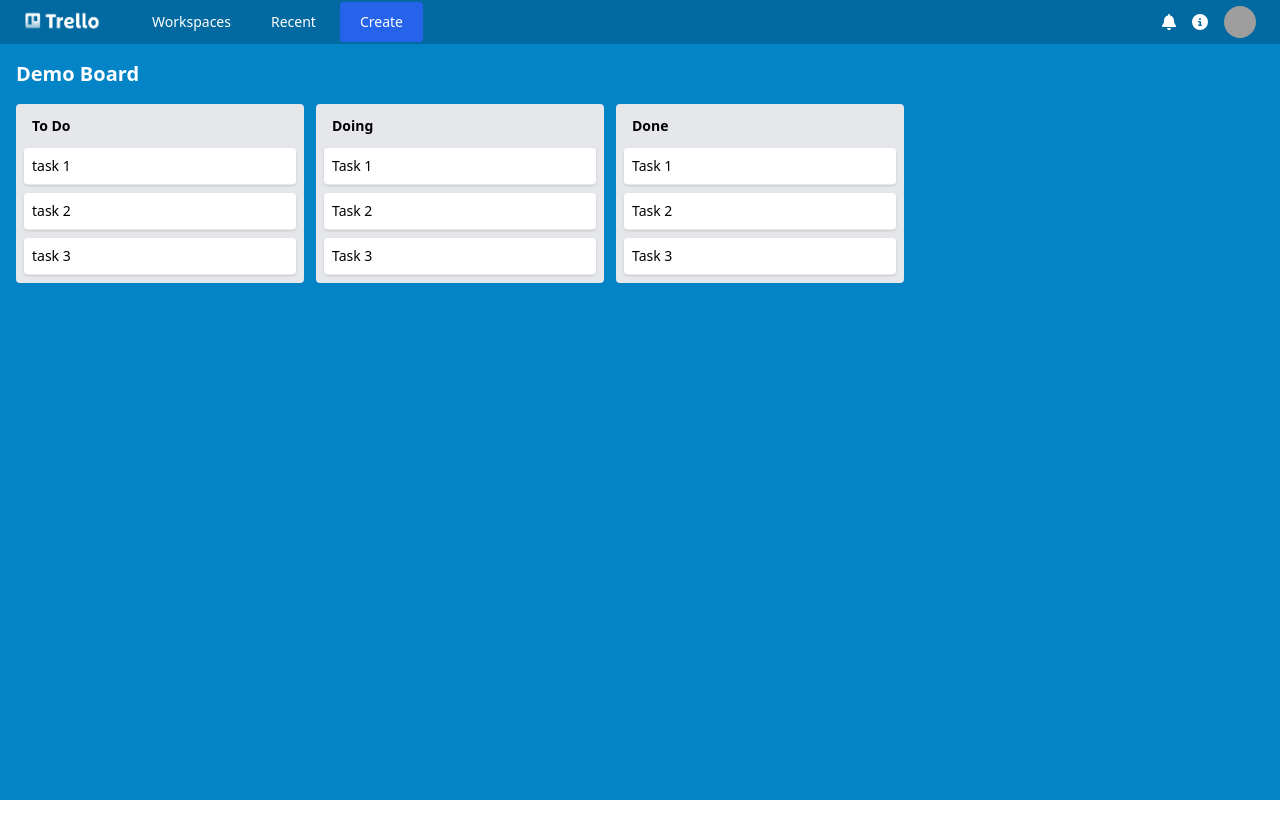
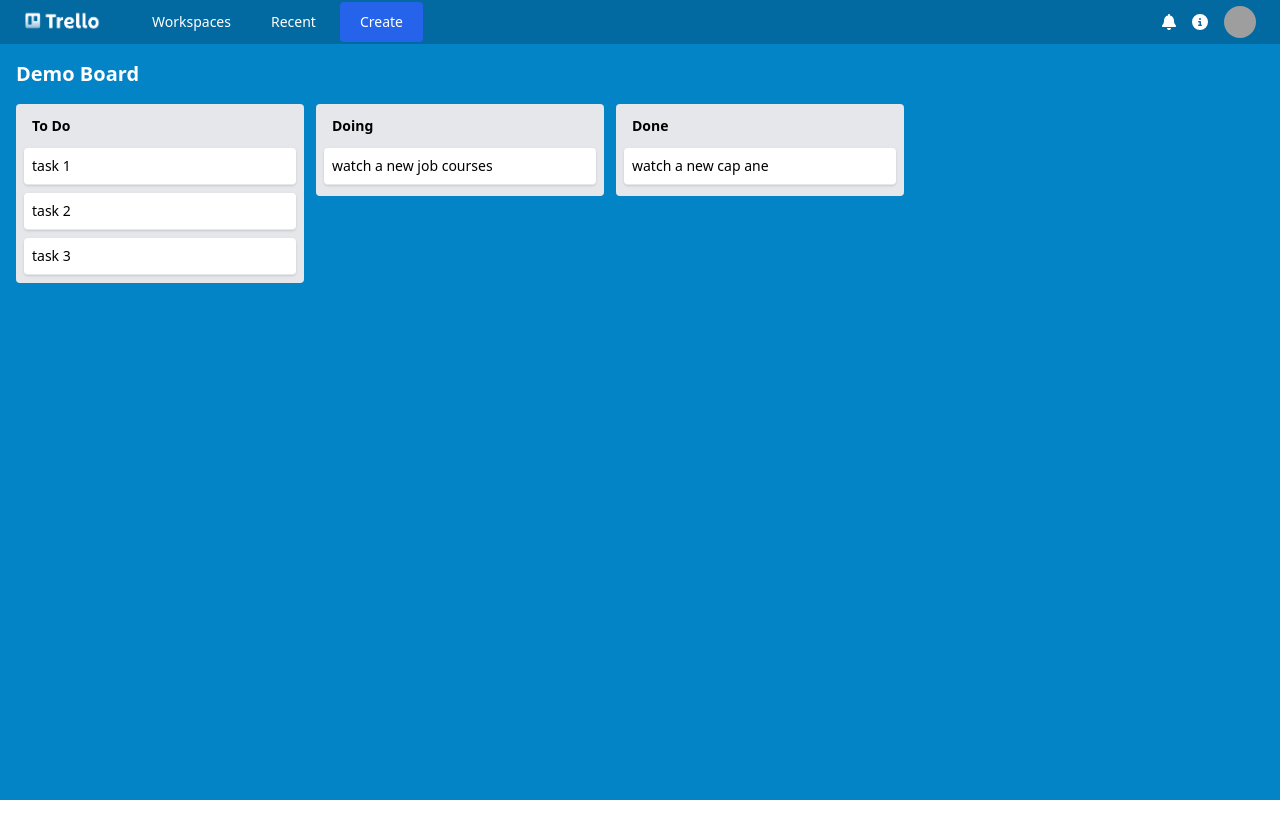
Before and after one commit to AdrianGerman/trello_clon_angular, an Angular app: page /board in a window 1280 px wide. Shown: the top 838 px of the page. Built offline with nearby package versions, Linux system fonts and the light colour scheme; grey boxes are pictures that could not be loaded.

Commit message:
drag and drop with transfer between columns

```diff
--- a/src/app/pages/board/board.component.html
+++ b/src/app/pages/board/board.component.html
@@ -4,22 +4,16 @@
     <div>
       <h2 class="text-xl font-bold text-white my-4">Demo Board</h2>
     </div>
-    <div class="flex items-start w-full h-full">
+    <div class="flex items-start w-full h-full" cdkDropListGroup>
       <div class="rounded bg-gray-200 w-72 p-2 mr-3">
         <div class="flex justify-between py-1">
           <h3 class="text-sm font-bold ml-2">To Do</h3>
         </div>
 
-        <div
-          class="text-sm mt-2"
-          cdkDropList
-          (cdkDropListDropped)="drop($event)"
-        >
-          <div
-            *ngFor="let todo of todos"
-            cdkDrag
-            class="bg-white shadow p-2 rounded mt-2 border-b border-x-gray-300 cursor-pointer hover:bg-gray-400"
-          >
+        <div class="text-sm mt-2 min-h-[2.5rem]" cdkDropList
+          (cdkDropListDropped)="drop($event)" [cdkDropListData]="todos">
+          <div *ngFor="let todo of todos" cdkDrag
+            class="bg-white shadow p-2 rounded mt-2 border-b border-x-gray-300 cursor-pointer hover:bg-gray-400">
             {{ todo.title }}
           </div>
         </div>
@@ -30,21 +24,11 @@
           <h3 class="text-sm font-bold ml-2">Doing</h3>
         </div>
 
-        <div class="text-sm mt-2">
-          <div
-            class="bg-white shadow p-2 rounded mt-2 border-b border-x-gray-300 cursor-pointer hover:bg-gray-400"
-          >
-            Task 1
-          </div>
-          <div
-            class="bg-white shadow p-2 rounded mt-2 border-b border-x-gray-300 cursor-pointer hover:bg-gray-400"
-          >
-            Task 2
-          </div>
-          <div
-            class="bg-white shadow p-2 rounded mt-2 border-b border-x-gray-300 cursor-pointer hover:bg-gray-400"
-          >
-            Task 3
+        <div class="text-sm mt-2 min-h-[2.5rem]" cdkDropList
+          (cdkDropListDropped)="drop($event)" [cdkDropListData]="doing">
+          <div *ngFor="let todo of doing" cdkDrag
+            class="bg-white shadow p-2 rounded mt-2 border-b border-x-gray-300 cursor-pointer hover:bg-gray-400">
+            {{ todo.title }}
           </div>
         </div>
       </div>
@@ -54,21 +38,11 @@
           <h3 class="text-sm font-bold ml-2">Done</h3>
         </div>
 
-        <div class="text-sm mt-2">
-          <div
-            class="bg-white shadow p-2 rounded mt-2 border-b border-x-gray-300 cursor-pointer hover:bg-gray-400"
-          >
-            Task 1
-          </div>
-          <div
-            class="bg-white shadow p-2 rounded mt-2 border-b border-x-gray-300 cursor-pointer hover:bg-gray-400"
-          >
-            Task 2
-          </div>
-          <div
-            class="bg-white shadow p-2 rounded mt-2 border-b border-x-gray-300 cursor-pointer hover:bg-gray-400"
-          >
-            Task 3
+        <div class="text-sm mt-2 min-h-[2.5rem]" cdkDropList
+          (cdkDropListDropped)="drop($event)" [cdkDropListData]="done">
+          <div *ngFor="let todo of done" cdkDrag
+            class="bg-white shadow p-2 rounded mt-2 border-b border-x-gray-300 cursor-pointer hover:bg-gray-400">
+            {{ todo.title }}
           </div>
         </div>
       </div>
--- a/src/app/pages/board/board.component.ts
+++ b/src/app/pages/board/board.component.ts
@@ -1,7 +1,11 @@
 import { Component } from '@angular/core';
 import { CommonModule } from '@angular/common';
 import { DragDropModule } from '@angular/cdk/drag-drop';
-import { CdkDragDrop, moveItemInArray } from '@angular/cdk/drag-drop';
+import {
+  CdkDragDrop,
+  moveItemInArray,
+  transferArrayItem,
+} from '@angular/cdk/drag-drop';
 import { NavbarComponent } from '../../components/navbar/navbar.component';
 import { ToDo } from '../../models/todo.model';
 
@@ -40,7 +44,29 @@ export class BoardComponent {
     },
   ];
 
-  drop(event: CdkDragDrop<any[]>) {
-    moveItemInArray(this.todos, event.previousIndex, event.currentIndex);
+  doing: ToDo[] = [
+    {
+      id: '3',
+      title: 'watch a new job courses',
+    },
+  ];
+  done: ToDo[] = [
+    {
+      id: '3',
+      title: 'watch a new cap ane',
+    },
+  ];
+
+  drop(event: CdkDragDrop<ToDo[]>) {
+    if (event.previousContainer === event.container) {
+      moveItemInArray(event.container.data, event.previousIndex, event.currentIndex);
+    } else {
+      transferArrayItem(
+        event.previousContainer.data,
+        event.container.data,
+        event.previousIndex,
+        event.currentIndex
+      )
+    }
   }
 }
```
